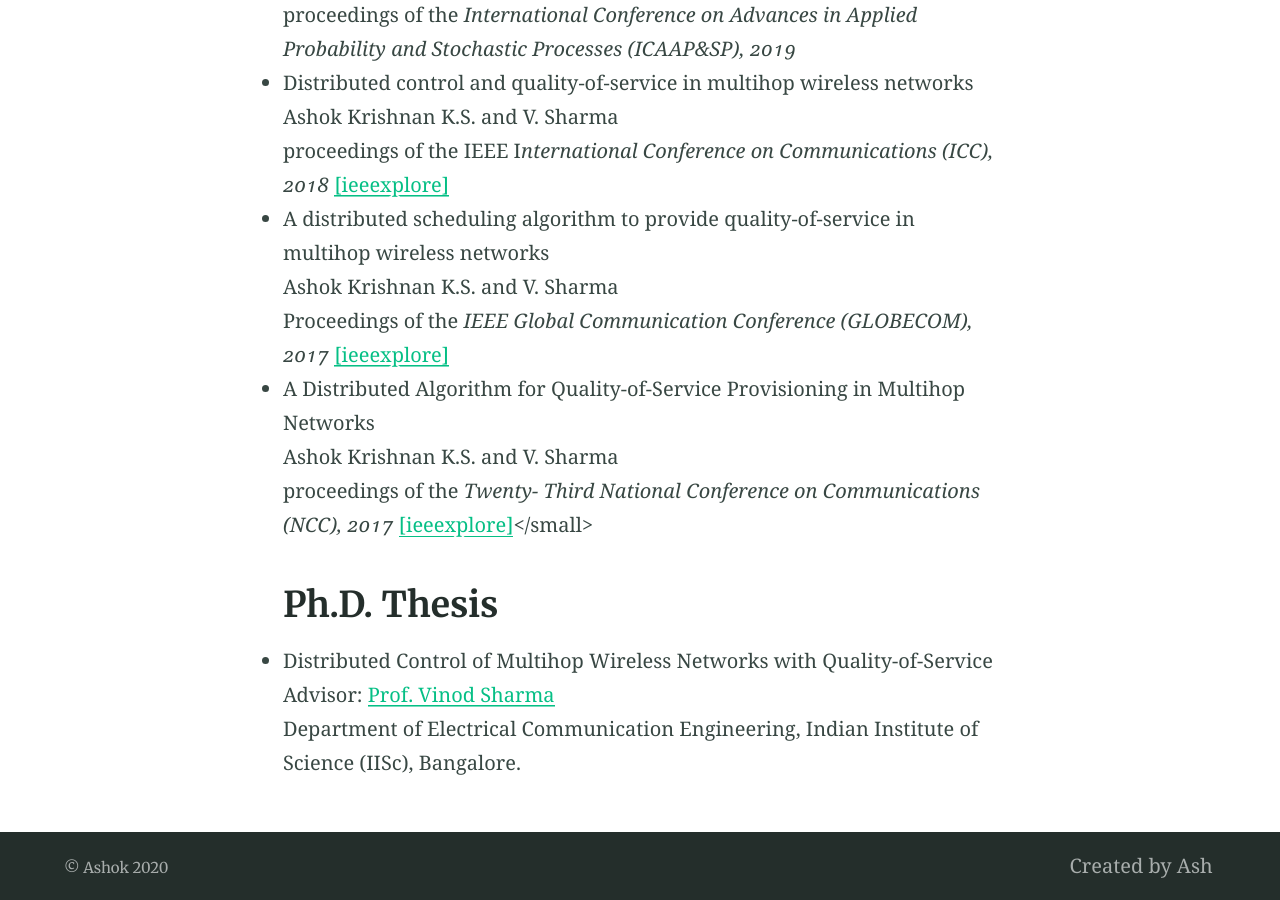
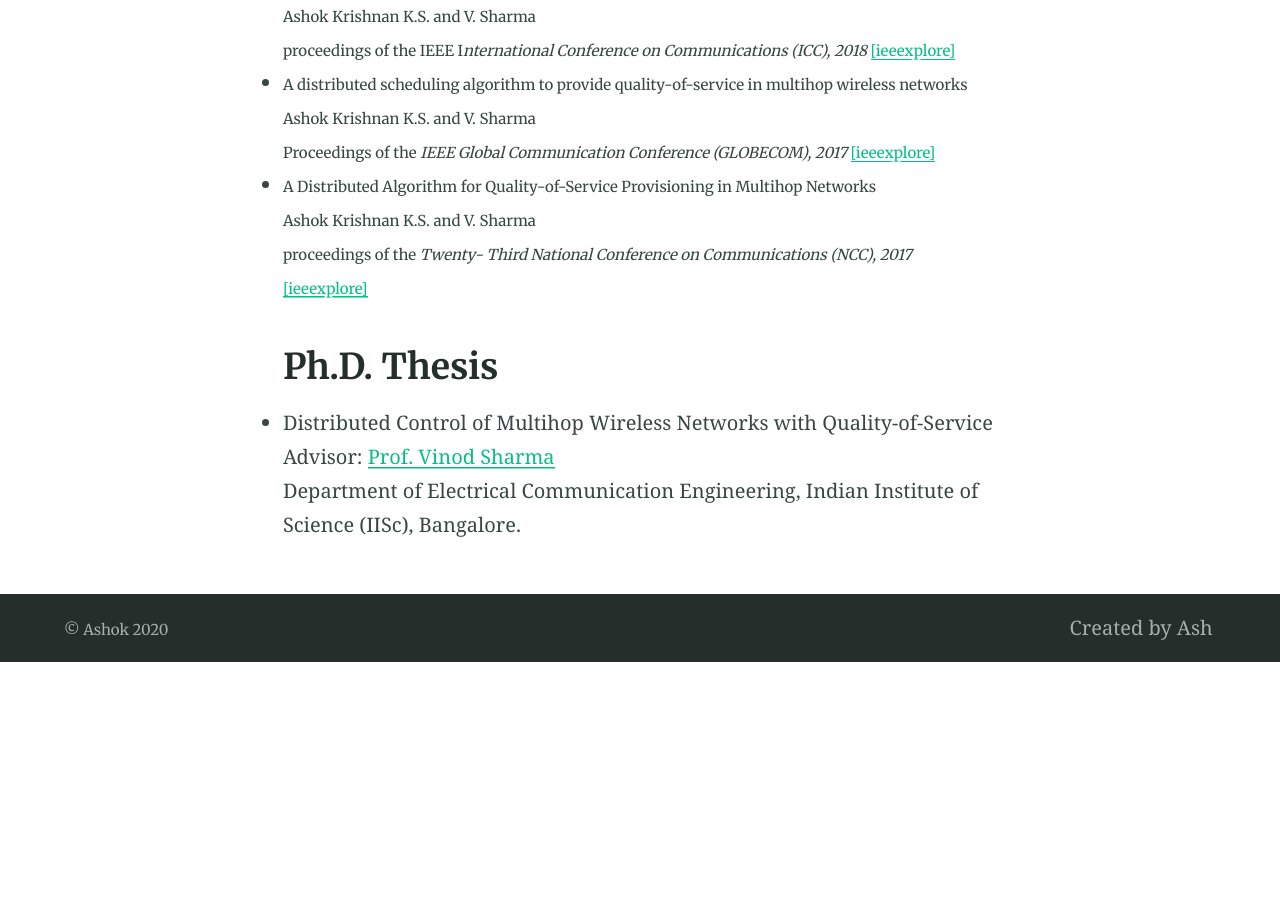
Before and after one commit to ashokkri/ashokkri.github.io, a Jekyll site: the page built from index.md, in a window 1280 px wide and 900 px high, scrolled down 1636 px. Built offline with Jekyll 4.4.1, drawn with Linux system fonts in a browser that asks for light colours; after the commit the page ends 2298 px from its top, so only the background shows below that.

```diff
--- a/index.md
+++ b/index.md
@@ -23,35 +23,35 @@ Ph.D. from the Indian Institute of Science (IISc), Bangalore.
    Ashok Krishnan K.S. and V. Sharma
    to appear in *IEEE Transactions on Wireless Communications* [[ieeexplore]](https://ieeexplore.ieee.org/document/9184257)
 
-- Accelerated Detection Schemes for PSS in 5G-NR
+- <small>Accelerated Detection Schemes for PSS in 5G-NR
    S.V.Kumar, J. Akhtar , Ashok Krishnan K.S. and A.K. Sah
    proceedings of the *IEEE 3rd 5G World Forum, 2020*
 
-- On the Improved Memory Utilization in HARQ Pooling
+- <small>On the Improved Memory Utilization in HARQ Pooling
    S.V.Kumar, Ashok Krishnan K.S., R. Gundeti and K.G. Shenoy
    proceedings of the *International conference on Signal Processing and Communications (SPCOM), 2020* [[ieeexplore]](https://ieeexplore.ieee.org/document/9179580)
 
-- Optimal Pricing in Finite Server Systems
+- <small>Optimal Pricing in Finite Server Systems
    Ashok Krishnan K.S., C. Singh, S.T. Maguluri and P. Parag
    proceedings of the *18th International Symposium on Modeling and Optimization in Mobile, Ad Hoc, and Wireless Networks (WiOpt), 2020* [[ieeexplore]](https://ieeexplore.ieee.org/document/9155315)
 
-- Minimizing Age of Information in a Multihop Wireless Network
+- <small>Minimizing Age of Information in a Multihop Wireless Network
    Ashok Krishnan K.S. and V. Sharma
    proceedings of the *IEEE International Conference on Communications (ICC), 2020* [[ieeexplore]](https://ieeexplore.ieee.org/document/9148762/)
 
-- Providing Quality-of-Service in Multihop Wireless Networks: Diffusion Approximation
+- <small>Providing Quality-of-Service in Multihop Wireless Networks: Diffusion Approximation
    Ashok Krishnan K.S. and V. Sharma
    proceedings of the *International Conference on Advances in Applied Probability and Stochastic Processes (ICAAP&SP), 2019*
 
-- Distributed control and quality-of-service in multihop wireless networks
+- <small>Distributed control and quality-of-service in multihop wireless networks
    Ashok Krishnan K.S. and V. Sharma
    proceedings of the IEEE I*nternational Conference on Communications (ICC), 2018* [[ieeexplore]](https://ieeexplore.ieee.org/document/8422304)
 
-- A distributed scheduling algorithm to provide quality-of-service in multihop wireless networks
+- <small>A distributed scheduling algorithm to provide quality-of-service in multihop wireless networks
    Ashok Krishnan K.S. and V. Sharma
    Proceedings of the *IEEE Global Communication Conference (GLOBECOM), 2017* [[ieeexplore]](https://ieeexplore.ieee.org/document/8254642/)
 
-- A Distributed Algorithm for Quality-of-Service Provisioning in Multihop Networks
+- <small>A Distributed Algorithm for Quality-of-Service Provisioning in Multihop Networks
    Ashok Krishnan K.S. and V. Sharma
    proceedings of the *Twenty- Third National Conference on Communications (NCC), 2017* [[ieeexplore]](https://ieeexplore.ieee.org/document/8077094)</small>
 
```
